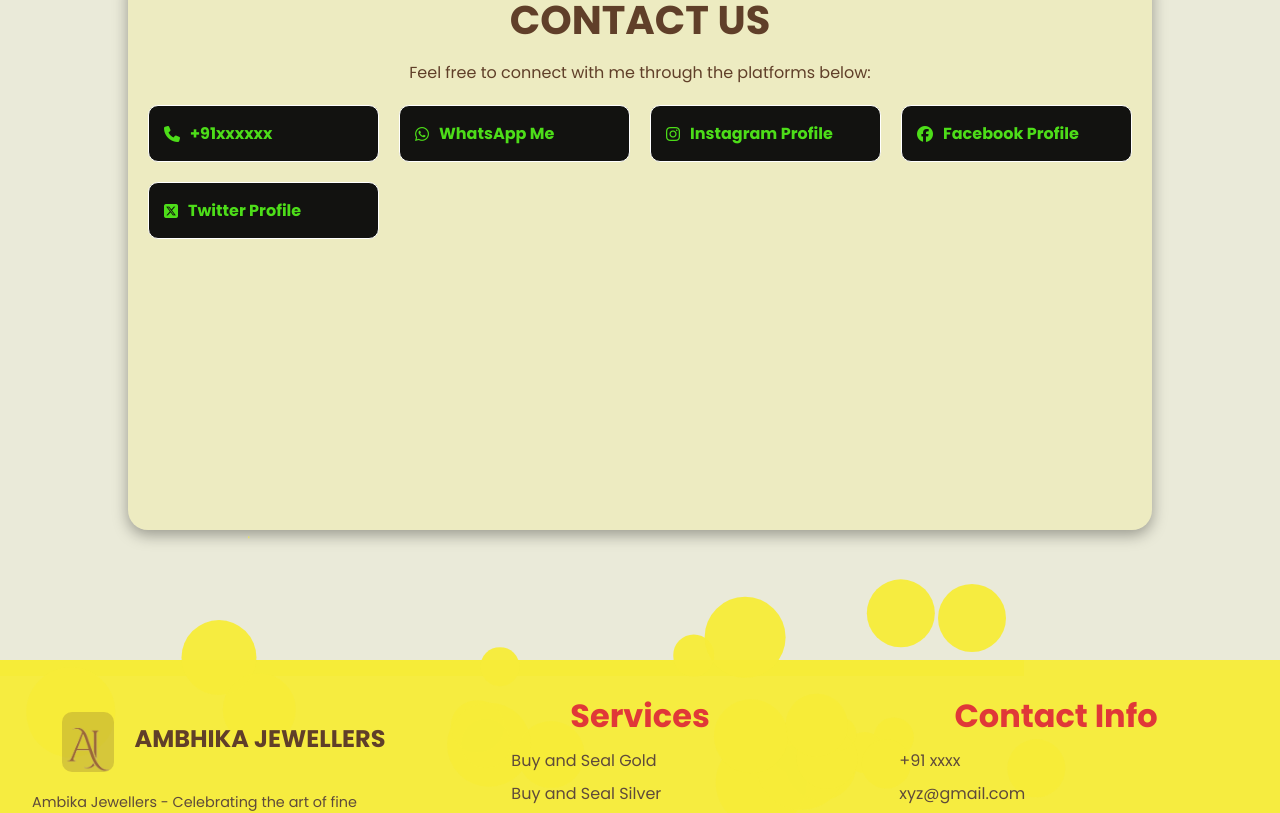
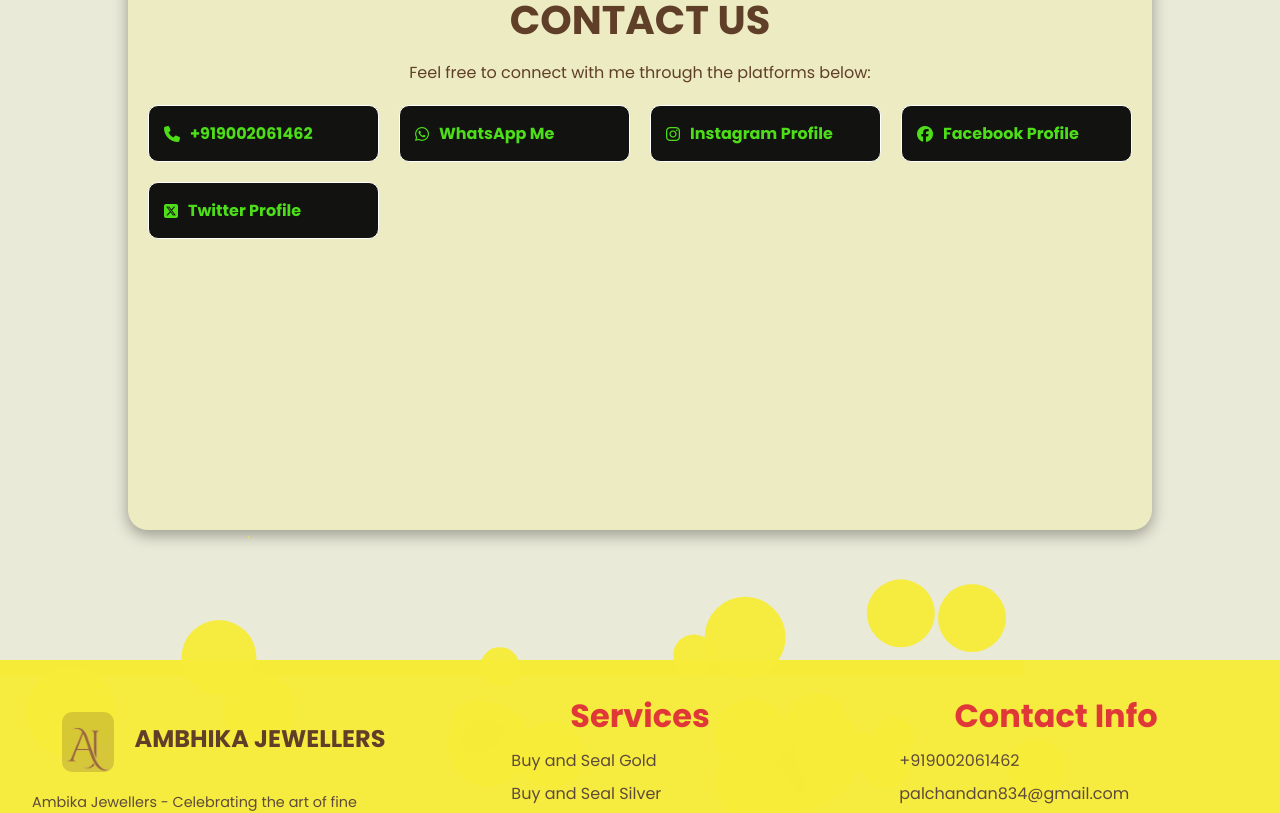
Before and after one commit to sandipan-Coder/Production-Project, a React (Vite) app in the folder Frontend/: page /cards/contact in a window 1280 px wide. Shown: the part 180-993 px from the top of the page. Built offline with nearby package versions, Linux system fonts and the light colour scheme.

Commit message:
changes in Frontend pages with linking

```diff
--- a/Frontend/src/Component/Authatication/Auth.jsx
+++ b/Frontend/src/Component/Authatication/Auth.jsx
@@ -48,7 +48,7 @@
             type="email"
             required
             aria-label="User email" />
-            <label>User Name</label>
+            <label>User Email</label>
           </div>
           <div className="input-box">
             <input
--- a/Frontend/src/Component/Contact/Contact.jsx
+++ b/Frontend/src/Component/Contact/Contact.jsx
@@ -8,13 +8,13 @@
     {
       icon: "fa-solid fa-phone",
       name: "Phone",
-      link: "tel:+91",
-      displayText: "+91xxxxxx",
+      link: "tel:+919002061462",
+      displayText: "+919002061462",
     },
     {
       icon: "fa-brands fa-whatsapp",
       name: "WhatsApp",
-      link: "https://wa.me/+91",
+      link: "https://wa.me/+919002061462",
       displayText: "WhatsApp Me",
     },
     {
@@ -26,7 +26,7 @@
     {
       icon: "fa-brands fa-facebook",
       name: "Facebook",
-      link: "https://facebook.com/",
+      link: "https://www.facebook.com/people/Chandan-Pal/pfbid0pCyC9eUWFbS1zE8D7UJWE34yefwJRYzB1GUoJTDekjFmRfUMVTaUBAEU2z2VAYHPl/?rdid=1MmkkQZrZo4SqLdC&share_url=https%3A%2F%2Fwww.facebook.com%2Fshare%2F1EwK8gDJ9m%2F",
       displayText: "Facebook Profile",
     },
     {
--- a/Frontend/src/Component/Footer/Footer.jsx
+++ b/Frontend/src/Component/Footer/Footer.jsx
@@ -37,7 +37,7 @@
           <p>Ambika Jewellers - Celebrating the art of fine craftsmanship since 2015. Discover timeless elegance and unmatched quality with every piece.<br/>
           'Jewelry is not just an accessory, it's a reflection of your unique story.'</p>
           <div className="social-icons">
-            <a href="#"><i className="fa-brands fa-facebook"></i></a>
+            <a href="https://www.facebook.com/people/Chandan-Pal/pfbid0pCyC9eUWFbS1zE8D7UJWE34yefwJRYzB1GUoJTDekjFmRfUMVTaUBAEU2z2VAYHPl/?rdid=1MmkkQZrZo4SqLdC&share_url=https%3A%2F%2Fwww.facebook.com%2Fshare%2F1EwK8gDJ9m%2F"><i className="fa-brands fa-facebook"></i></a>
             <a href="#"><i className="fa-brands fa-square-x-twitter"></i></a>
             <a href="#"><i className="fa-brands fa-instagram"></i></a>
             <a href="#"><i className="fa-brands fa-linkedin"></i></a>
@@ -55,8 +55,8 @@
         <div className="contact-info">
           <h2>Contact Info</h2>
           <ul>
-            <li><a href="tel:+91xx">+91 xxxx</a></li>
-            <li><a href="mailto:sandipanpal254@gmail.com">xyz@gmail.com</a></li>
+            <li><a href="tel:+919002061462">+919002061462</a></li>
+            <li><a href="mailto:palchandan834@gmail.com">palchandan834@gmail.com</a></li>
             <li>Jahalda @ Belda @ Paschim Medinipur</li>
           </ul>
         </div>
```
